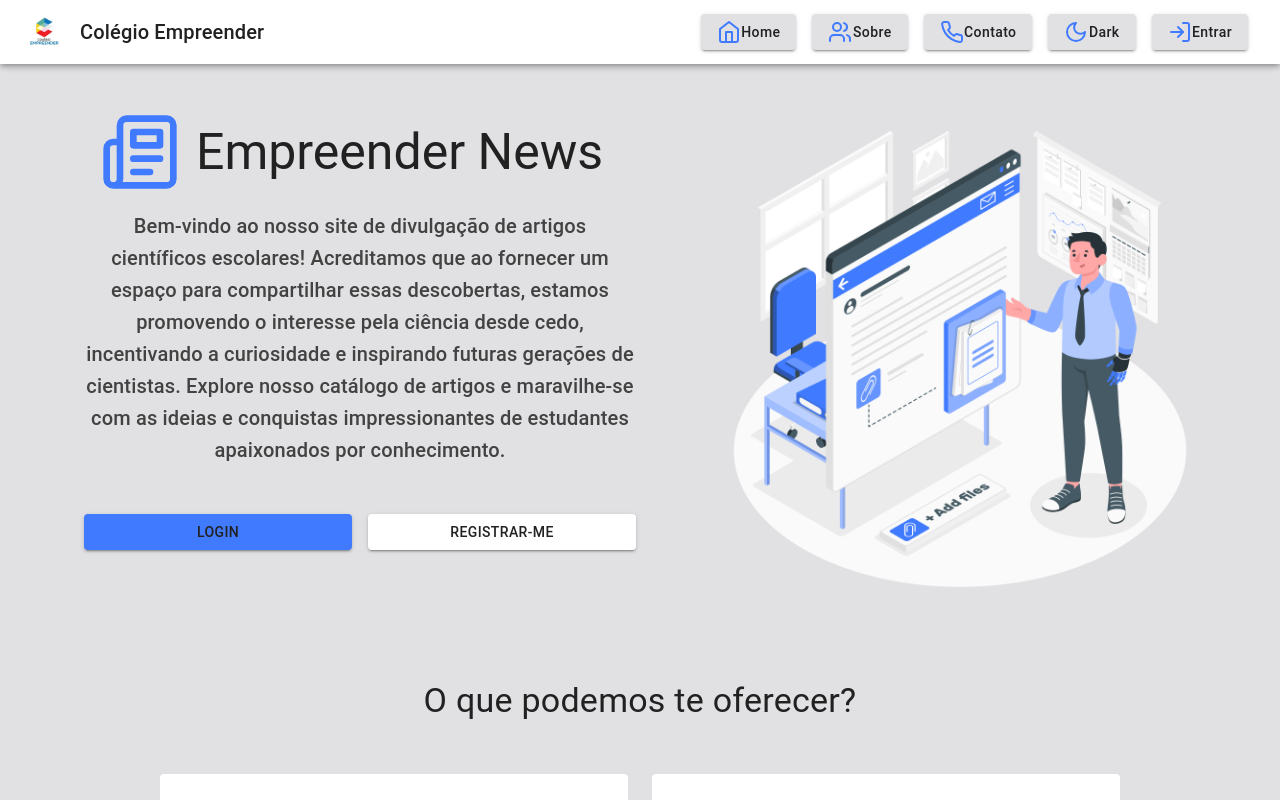
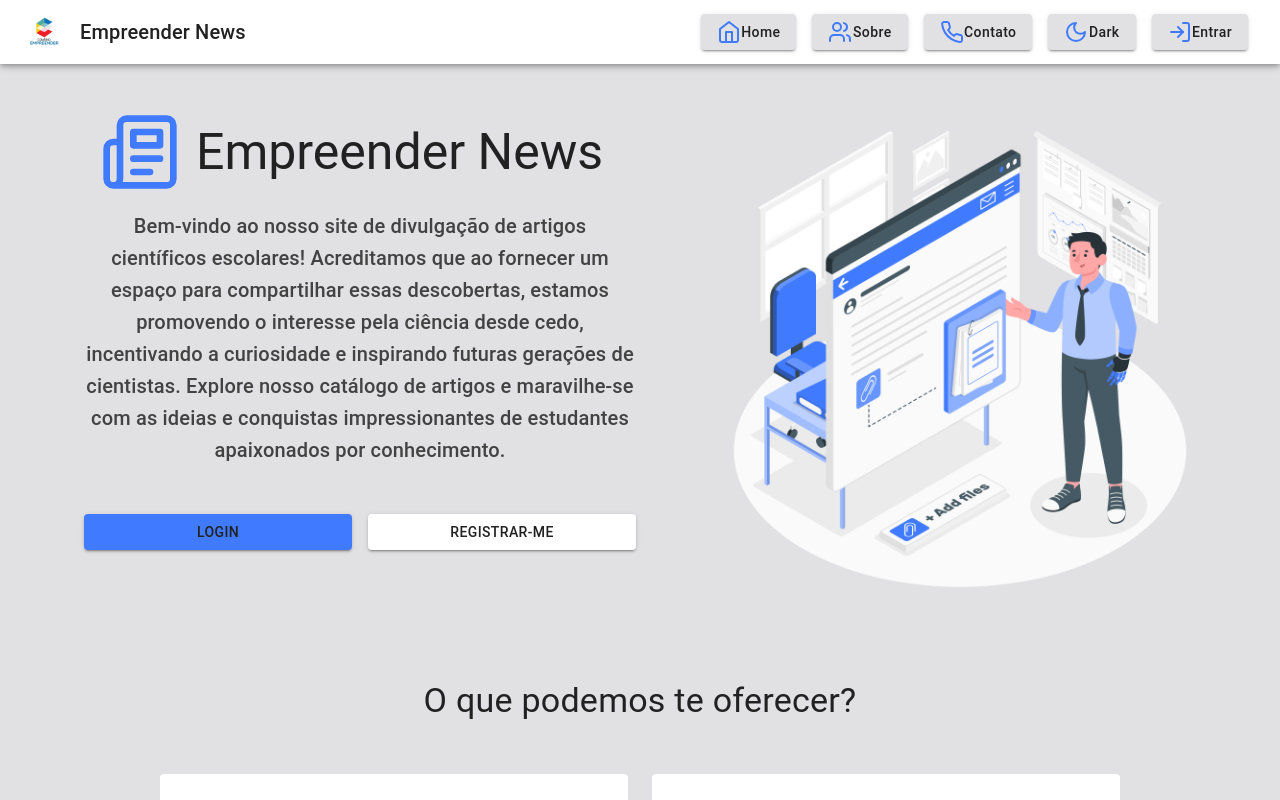
Before and after one commit to rapon1kt/Blog, a Next.js app in the folder client/: page / in a window 1280 px wide. Shown: the top 800 px of the page. Built offline with nearby package versions, Linux system fonts and the light colour scheme; no server answers.

Commit message:
refactor: change navbar title

```diff
--- a/client/src/components/navbar/navbar.tsx
+++ b/client/src/components/navbar/navbar.tsx
@@ -75,11 +75,11 @@ export default function NavBar({
 						component="div"
 						sx={{
 							flexGrow: 1,
-							display: { xs: "none", sm: "block" },
+							display: { sm: "block" },
 							ml: "1rem",
 						}}
 					>
-						Colégio Empreender
+						Empreender News
 					</Typography>
 					<Box
 						sx={{
```
